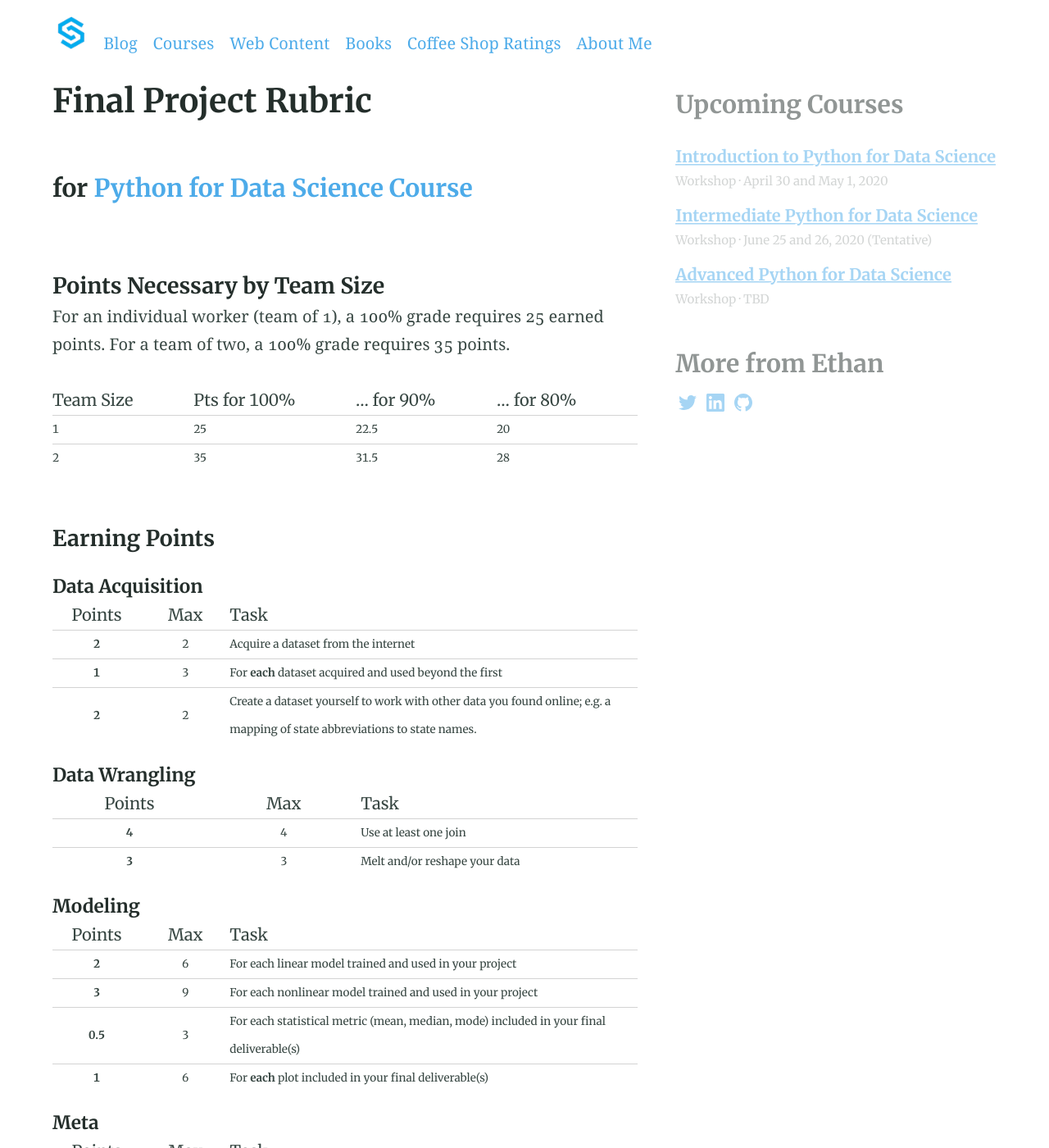
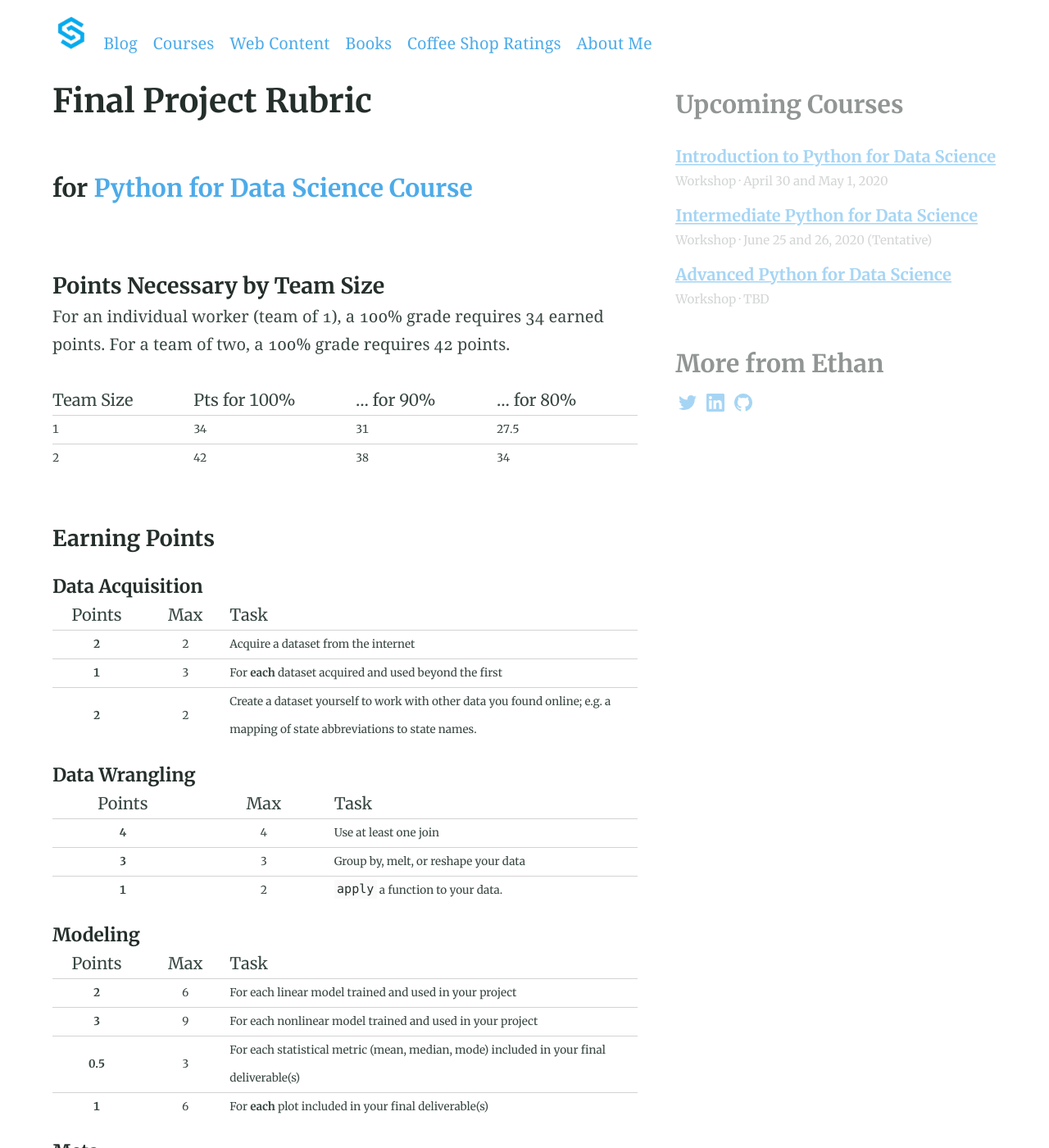
Before and after one commit to eswan18/ethanswan.com, a Jekyll site: the page built from courses/rubrics/python-for-ds-course-final-project.md, in a window 1280 px wide and 1400 px high. Shown: the whole window at 82% size. Built offline with Jekyll 4.4.1, drawn with Linux system fonts in a browser that asks for light colours.

Commit message:
Update rubric to be harder.

```diff
--- a/courses/rubrics/python-for-ds-course-final-project.md
+++ b/courses/rubrics/python-for-ds-course-final-project.md
@@ -21,13 +21,13 @@ h5 {
 </style>
 
 #### Points Necessary by Team Size
-For an individual worker (team of 1), a 100% grade requires 25 earned points.
-For a team of two, a 100% grade requires 35 points.
+For an individual worker (team of 1), a 100% grade requires 34 earned points.
+For a team of two, a 100% grade requires 42 points.
 
 Team Size    | Pts for 100%             | ... for 90% | ... for 80%
 -------------|--------------------------|-------------|-------------
-1            | 25                       | 22.5        | 20
-2            | 35                       | 31.5        | 28
+1            | 34                       | 31          | 27.5
+2            | 42                       | 38          | 34
 
 <br>
 
@@ -46,7 +46,8 @@ Points | Max | Task
 Points | Max | Task
 :-----:|:---:|------
 **4**  |  4  | Use at least one join
-**3**  |  3  | Melt and/or reshape your data
+**3**  |  3  | Group by, melt, or reshape your data
+**1**  |  2  | `apply` a function to your data.
 
 ##### Modeling
 
@@ -69,7 +70,7 @@ Points | Max | Task
 
 Points | Task
 :-----:|-----
- **4** | Pull data from a web-based API (I recommend the [Requests library](https://requests.readthedocs.io/en/master/#))
- **5** | Scrape data from a website using [Beautiful Soup](https://www.crummy.com/software/BeautifulSoup/bs4/doc/) and/or [Scrapy](https://scrapy.org).
- **5** | Create a web dashboard using [Dash](https://dash.plot.ly).
- **4** | Correctly train and make predictions using a neural network (I recommend [Keras](https://scrapy.org)).
+ **3** | Pull data from a web-based API (I recommend the [Requests library](https://requests.readthedocs.io/en/master/#))
+ **6** | Scrape data from a website using [Beautiful Soup](https://www.crummy.com/software/BeautifulSoup/bs4/doc/) and/or [Scrapy](https://scrapy.org).
+ **7** | Create a web dashboard using [Dash](https://dash.plot.ly).
+ **5** | Correctly train and make predictions using a neural network (I recommend [Keras](https://scrapy.org)).
```
